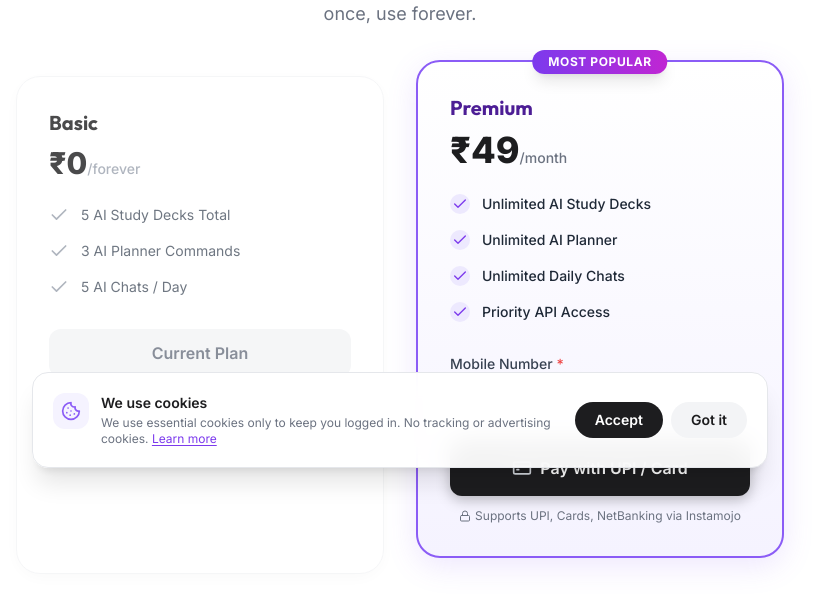
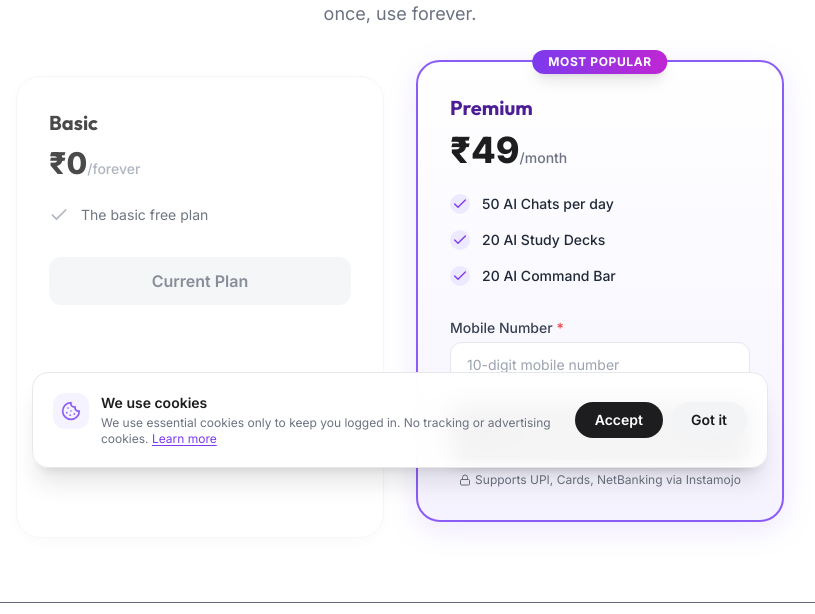
Before and after one commit to mahesh11112007/Helix, a Flask app: template templates/dashboard/upgrade.html in a window 1280 px wide. Shown: the part 316-930 px from the top of the page, without its empty margins (240-1055 px from the left). Run offline with Flask 3, Linux system fonts and the light colour scheme; the template is opened without the code that fills it, so the values that code supplies are empty; some libraries are stand-ins or nearby versions.

Commit message:
Update upgrade page pricing plan features text

```diff
--- a/templates/dashboard/upgrade.html
+++ b/templates/dashboard/upgrade.html
@@ -36,15 +36,7 @@
             <ul class="space-y-4 mb-8">
                 <li class="flex items-start gap-3 text-sm text-gray-600">
                     <i data-lucide="check" class="w-5 h-5 text-gray-400 shrink-0"></i>
-                    5 AI Study Decks Total
-                </li>
-                <li class="flex items-start gap-3 text-sm text-gray-600">
-                    <i data-lucide="check" class="w-5 h-5 text-gray-400 shrink-0"></i>
-                    3 AI Planner Commands
-                </li>
-                <li class="flex items-start gap-3 text-sm text-gray-600">
-                    <i data-lucide="check" class="w-5 h-5 text-gray-400 shrink-0"></i>
-                    5 AI Chats / Day
+                    The basic free plan
                 </li>
             </ul>
 
@@ -65,19 +57,15 @@
             <ul class="space-y-4 mb-8">
                 <li class="flex items-start gap-3 text-sm font-medium text-gray-800">
                     <div class="p-0.5 bg-violet-100 rounded-full text-violet-600 shrink-0"><i data-lucide="check" class="w-4 h-4"></i></div>
-                    Unlimited AI Study Decks
+                    50 AI Chats per day
                 </li>
                 <li class="flex items-start gap-3 text-sm font-medium text-gray-800">
                     <div class="p-0.5 bg-violet-100 rounded-full text-violet-600 shrink-0"><i data-lucide="check" class="w-4 h-4"></i></div>
-                    Unlimited AI Planner
+                    20 AI Study Decks
                 </li>
                 <li class="flex items-start gap-3 text-sm font-medium text-gray-800">
                     <div class="p-0.5 bg-violet-100 rounded-full text-violet-600 shrink-0"><i data-lucide="check" class="w-4 h-4"></i></div>
-                    Unlimited Daily Chats
-                </li>
-                <li class="flex items-start gap-3 text-sm font-medium text-gray-800">
-                    <div class="p-0.5 bg-violet-100 rounded-full text-violet-600 shrink-0"><i data-lucide="check" class="w-4 h-4"></i></div>
-                    Priority API Access
+                    20 AI Command Bar
                 </li>
             </ul>
 
```
